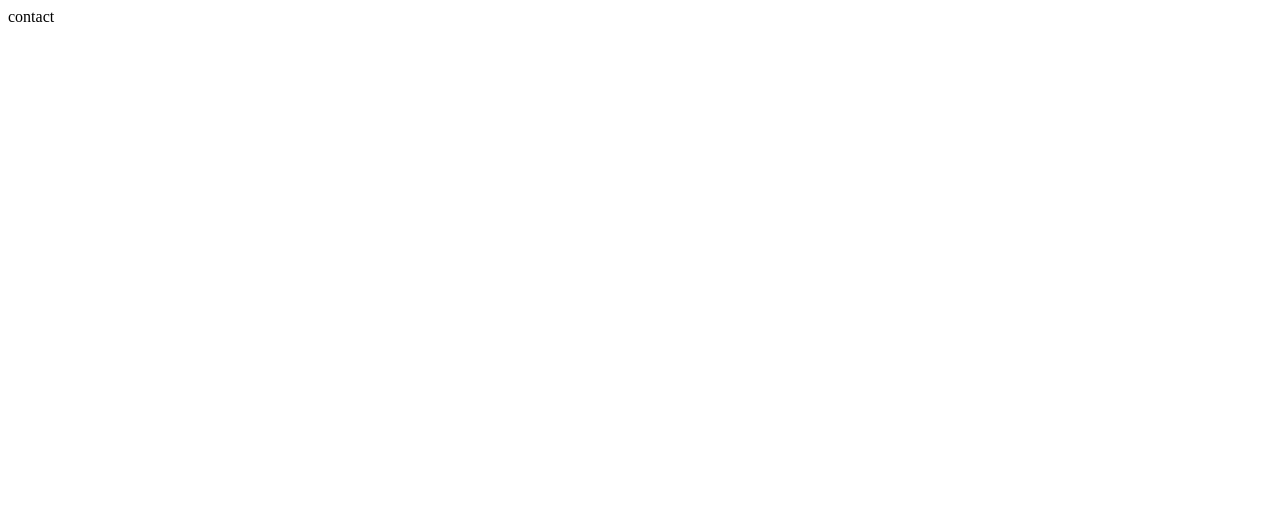
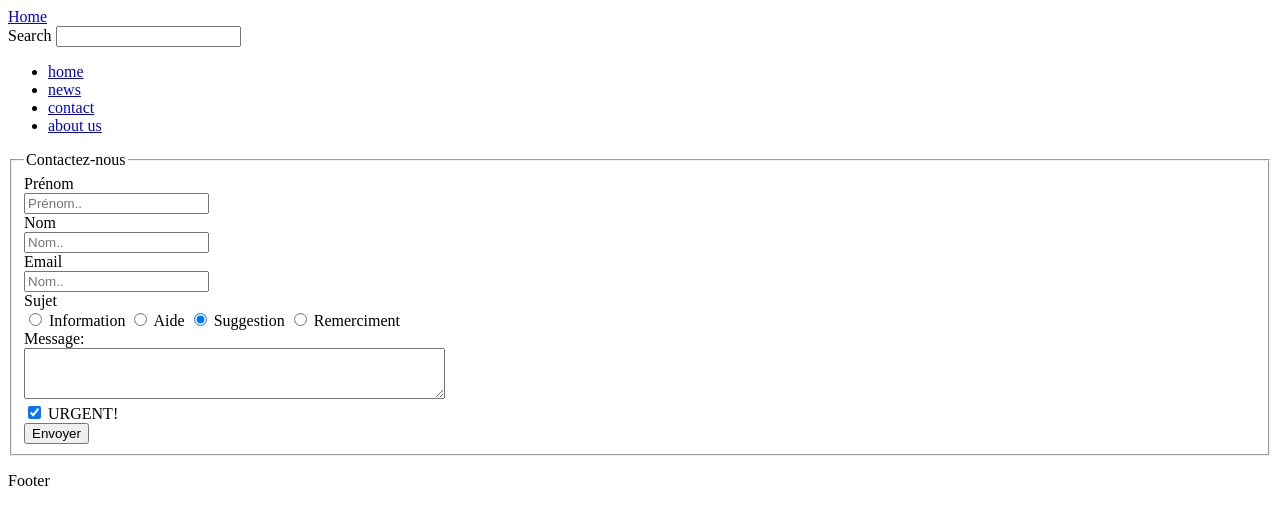
Before and after one commit to AmineNeifer/Projet_web_ESEN, a plain HTML site: page html/contact.html in a window 1280 px wide. Drawn offline with Linux system fonts and the light colour scheme.

Commit message:
added form to contact.html

```diff
--- a/html/contact.html
+++ b/html/contact.html
@@ -1 +1,102 @@
-contact
+<!DOCTYPE html>
+
+<html lang="fr">
+
+<head>
+	<title> Contactez-nous+ </title>
+	<meta charset="UTF-8">
+	<meta name="viewport" content="width=device-width, initial-scale=1">
+</head>
+
+<body>
+	<header>
+		<div>
+			<div>
+				<a href="#"> Home</a>
+			</div>
+
+			<div>
+				<!-- snippet location forms_search -->
+				<form action="/search.php">
+					<label for="search_query">Search</label>
+					<input name="search_query" id="search_query" data-error-message="Search field cannot be empty."
+						autocomplete="off">
+					<label>
+						<input type="submit" style="display: none;">
+					</label>
+				</form>
+
+			</div>
+		</div>
+	</header>
+	<section>
+		<nav>
+			<ul>
+				<li><a href="../home.html">home</a></li>
+				<li><a href="news.html">news</a></li>
+				<li><a href="contact.html">contact</a></li>
+				<li><a href="about.html">about us</a></li>
+			</ul>
+		</nav>
+	</section>
+	<!-- Formulaire de contact -->
+	<fieldset>
+		<legend>Contactez-nous</legend>
+		<form name="Formul" method="post" action="contact.php">
+			<div>
+				<label for="fname">Prénom</label>
+			</div>
+			<div>
+				<input type="text" id="fname" name="firstname" placeholder="Prénom..">
+			</div>
+			<div>
+				<label for="lname">Nom</label>
+			</div>
+			<div>
+				<input type="text" id="email" name="email" placeholder="Nom..">
+			</div>
+			<div>
+				<label for="email">Email</label>
+			</div>
+			<div>
+				<input type="text" id="lname" name="lastname" placeholder="Nom..">
+			</div>
+			<div>
+				<label for="Sujet">Sujet</label>
+			</div>
+			<div>
+				<input type="radio" name="c" id="1" />
+				<label for="1">Information</label>
+
+				<input type="radio" name="c" id="2" />
+				<label for="2">Aide</label>
+
+				<input type="radio" name="c" id="3" checked />
+				<label for="3">Suggestion</label>
+
+				<input type="radio" name="c" id="4" />
+				<label for="4">Remerciment</label>
+			</div>
+			<div>
+				<label for="comm">Message:</label>
+			</div>
+			<div>
+				<textarea id="comm" rows="3" cols="50"></textarea>
+			</div>
+			<div>
+				<input type="checkbox" name="urg" id="urg" checked />
+				<label for="urg">URGENT!</label>
+			</div>
+			<div>
+				<button name="valider" type="submit">Envoyer</button>
+			</div>
+			</article>
+		</form>
+	</fieldset>
+	<footer>
+		<p>Footer</p>
+	</footer>
+
+</body>
+
+</html>
```
